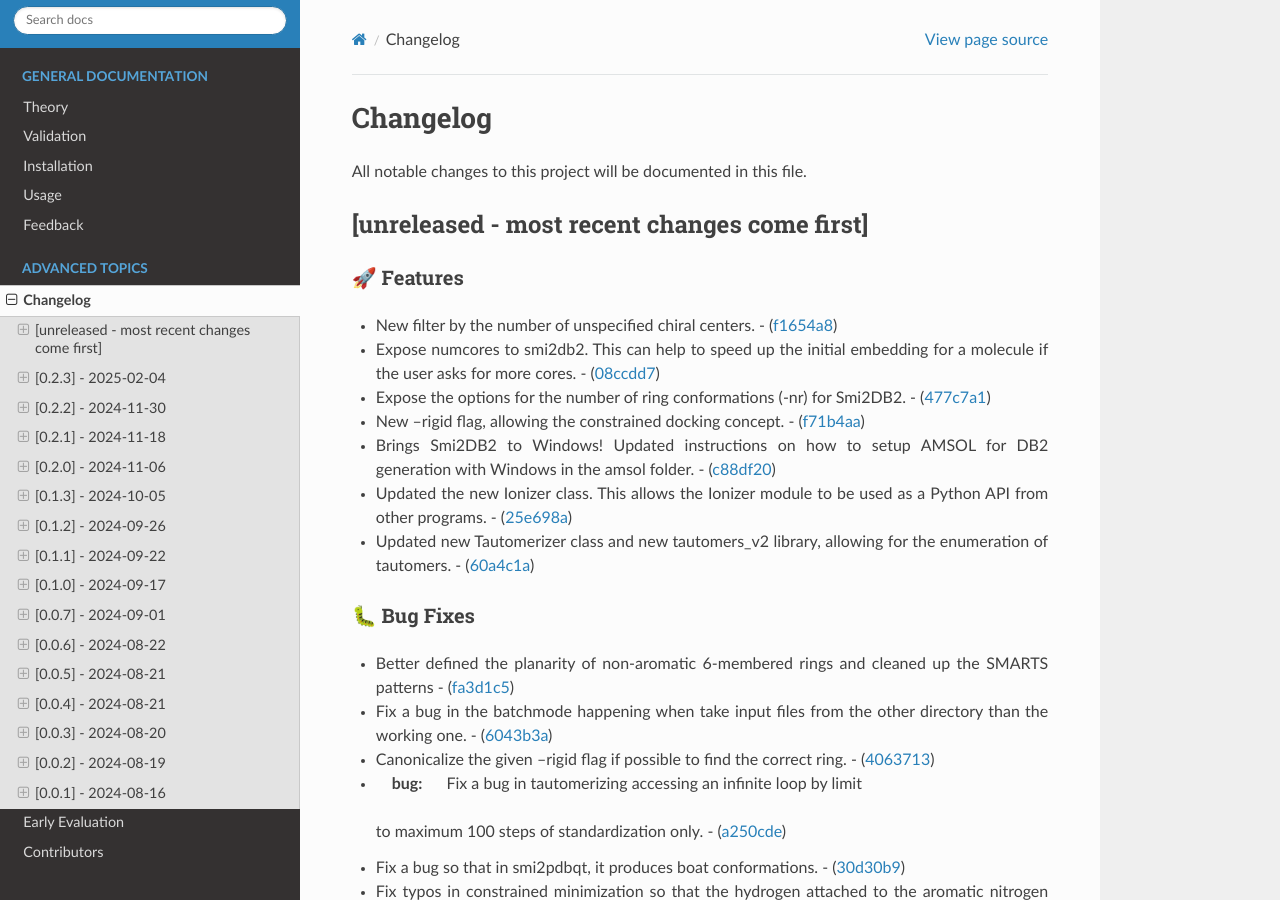
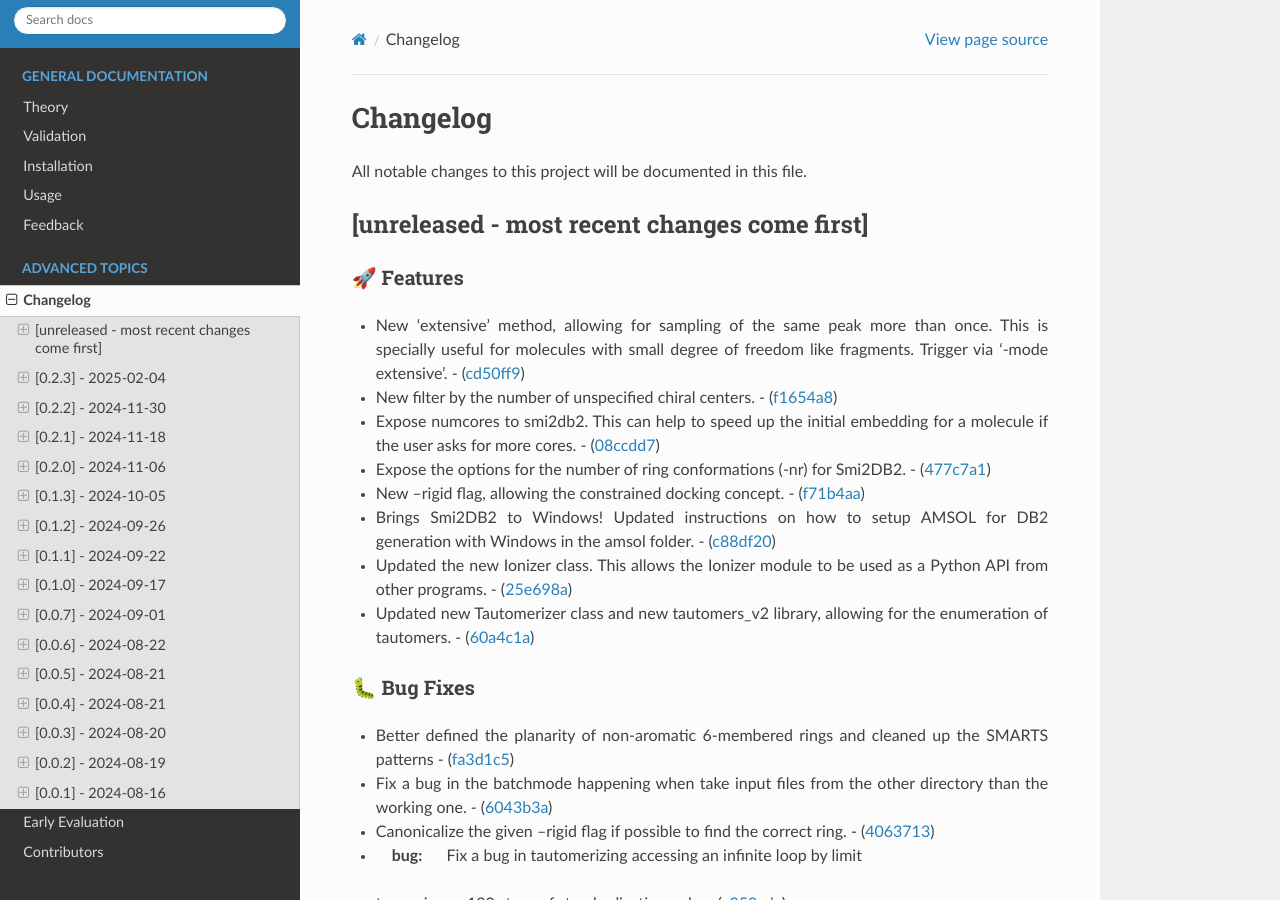
Before and after one commit to phonglam3103/msani-readthedocs, a Sphinx documentation site: the page built from docs/source/changes.rst, in a window 1280 px wide and 900 px high. Built offline with Sphinx 7.4.7 and the Read the Docs theme 3.1.0, drawn with Linux system fonts in a browser that asks for light colours; formulas are drawn with MathJax 3.

Commit message:
Update changes.rst from the software repository

```diff
--- a/docs/source/changes.rst
+++ b/docs/source/changes.rst
@@ -9,6 +9,10 @@ All notable changes to this project will be documented in this file.
 🚀 Features
 ~~~~~~~~~~~
 
+-  New ‘extensive’ method, allowing for sampling of the same peak more
+   than once. This is specially useful for molecules with small degree
+   of freedom like fragments. Trigger via ‘-mode extensive’. -
+   (`cd50ff9 <https://github.com/phonglam3103/EirVS/commit/cd50ff984f32b5d26e51612f30d8fa778836f51b>`__)
 -  New filter by the number of unspecified chiral centers. -
    (`f1654a8 <https://github.com/phonglam3103/EirVS/commit/f1654a8a6c09984d2661c1bee82f586636572f5f>`__)
 -  Expose numcores to smi2db2. This can help to speed up the initial
```
